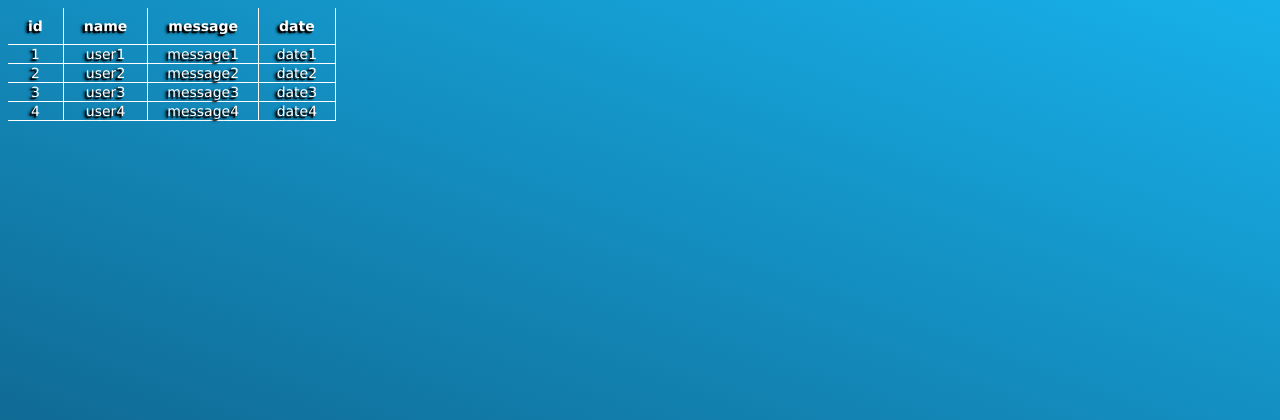
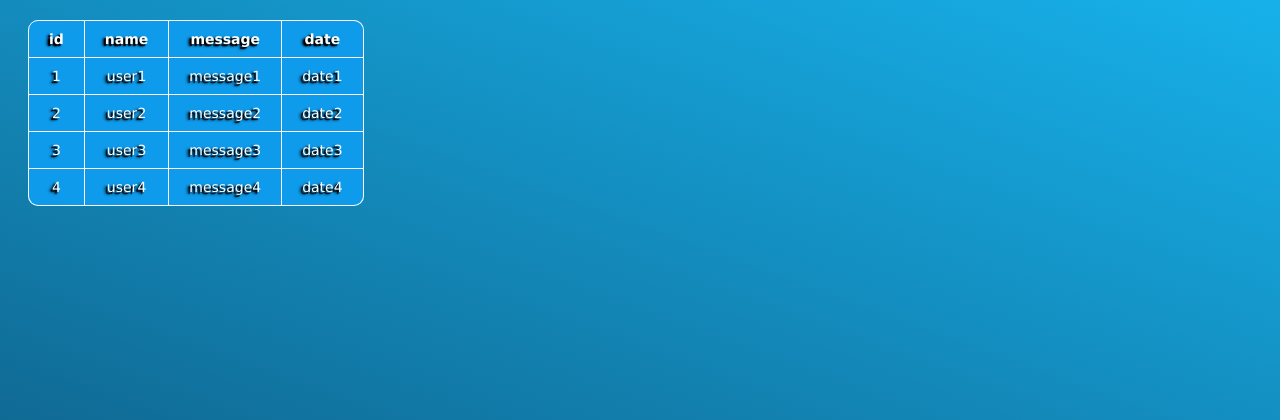
Before and after one commit to volvad/project_1, a PHP site: page /index.html in a window 1280 px wide. Shown: the top 420 px of the page. Run offline with PHP 8.4, Linux system fonts and the light colour scheme.

Commit message:
Edit css

```diff
--- a/css/style.css
+++ b/css/style.css
@@ -1,15 +1,16 @@
 /* "css/style.css" for "index.html" */
 
+
 /********** Global settings **********/
-* {
+body {
     /*** Background ***/
     background: linear-gradient(200deg, #17b1ea, #0d4c70);
     background-repeat: no-repeat;
     background-position: center center;
     background-attachment: fixed;
-    /* -webkit-background-size: cover;
-    -moz-background-size: cover;
-    -o-background-size: cover; */
+    /* -webkit-background-size: cover; */
+    /* -moz-background-size: cover; */
+    /* -o-background-size: cover; */
     background-size: cover;
 
     /*** Text ***/
@@ -18,29 +19,72 @@
     text-shadow: -3px 2px 3px #000, -2px 2px 1px #000;
 }
 
+
 /********** Table settings **********/
 table {
+    margin: 20px 20px;
+
+    /*** Background ***/
+    background-color: #0f9bec;
+
+    /*** Border ***/
+    border-radius: 10px;
+    border-spacing: 0px;
+    /* border-style: solid; */
+    /* border-color: white; */
+
+    /*** Text ***/
+    text-align: center;
+    color: white;
+
+    /*** Font ***/
     font-family: 'Lucida Sans Unicode', 'Lucida Grande', sans-serif;
     font-size: 14px;
-    border-radius: 10px;
-    border-spacing: 0;
-    text-align: center;
-    color: white;
 }
 
 th {
+    /*** Border table header ***/
     padding: 10px 20px;
+    border-style: solid;
+    /* Borders top, right, bottom */
+    border-width: 1px 1px 1px 0px;
+
 }
 
-th,
-td {
-    border-style: solid;
-    border-width: 0 1px 1px 0;
-    border-color: white;
+th:first-child {
+    /*** Border first header***/
+    border-top-left-radius: 10px;
+    /* Border left */
+    border-left-width: 1px;
 }
 
+th:last-child {
+    /*** Border last header***/
+    border-top-right-radius: 10px;
+}
 
+td {
+    /*** Border Table Date ***/
+    padding: 10px 20px;
+    border-style: solid;
+    /* Borders right, bottom */
+    border-width: 0px 1px 1px 0px;
+}
 
+td:first-child {
+    /*** Border left first Table Data***/
+    border-left-width: 1px;
+}
+
+tr:last-child td:first-child {
+    /*** Border last left Table Data***/
+    border-radius: 0 0 0 10px;
+}
+
+tr:last-child td:last-child {
+    /*** Border last right Table Data***/
+    border-radius: 0 0 10px 0;
+}
 
 
 /*----------- Settings div -----------*/
@@ -87,4 +131,3 @@ p{
 /*@keyframes anim {
     from {text-shadow: -8px 2px 3px #000, -2px 2px 2px #000;}
     to {text-shadow: 7px 2px 4px #000, -2px 2px 2px #000;}*/
-}
```
